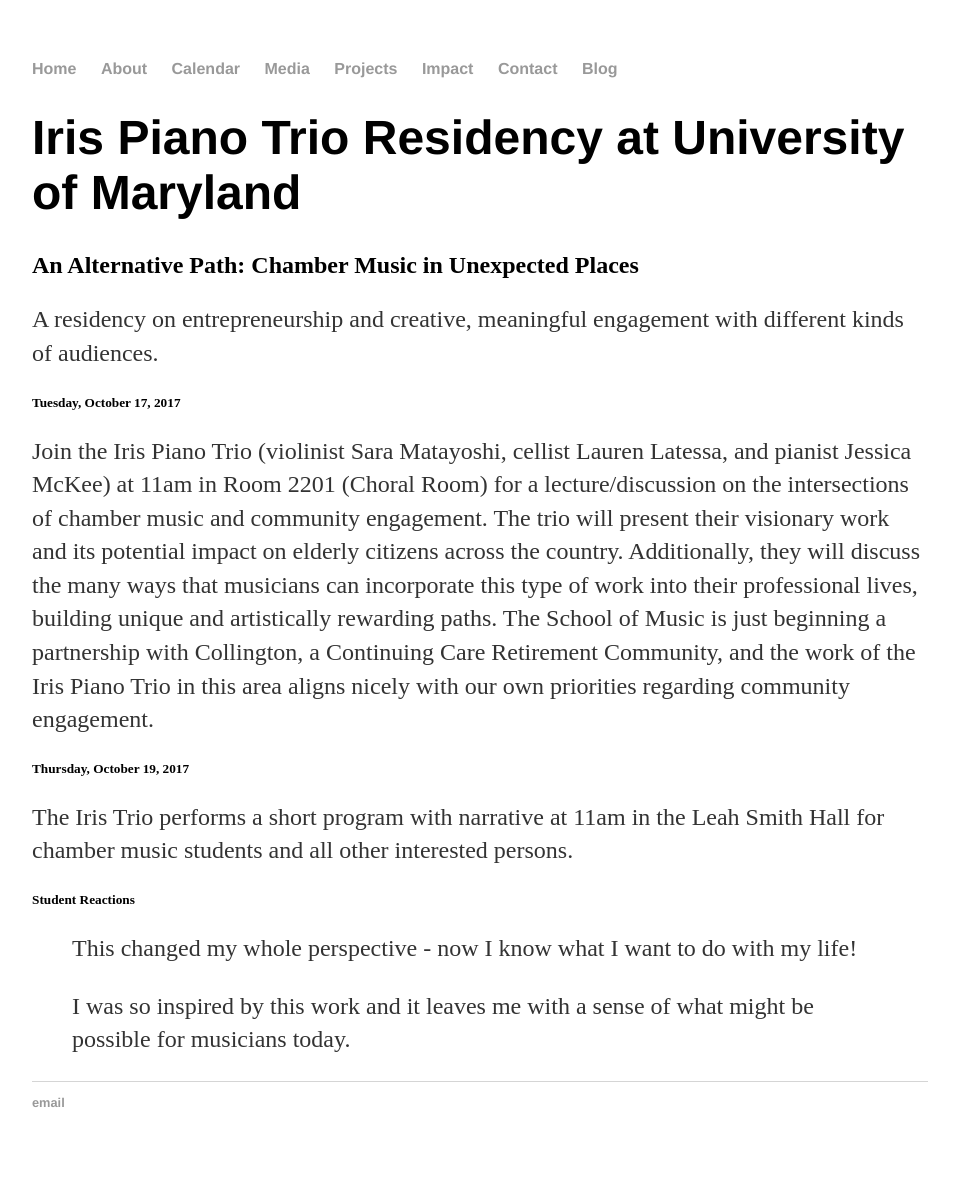
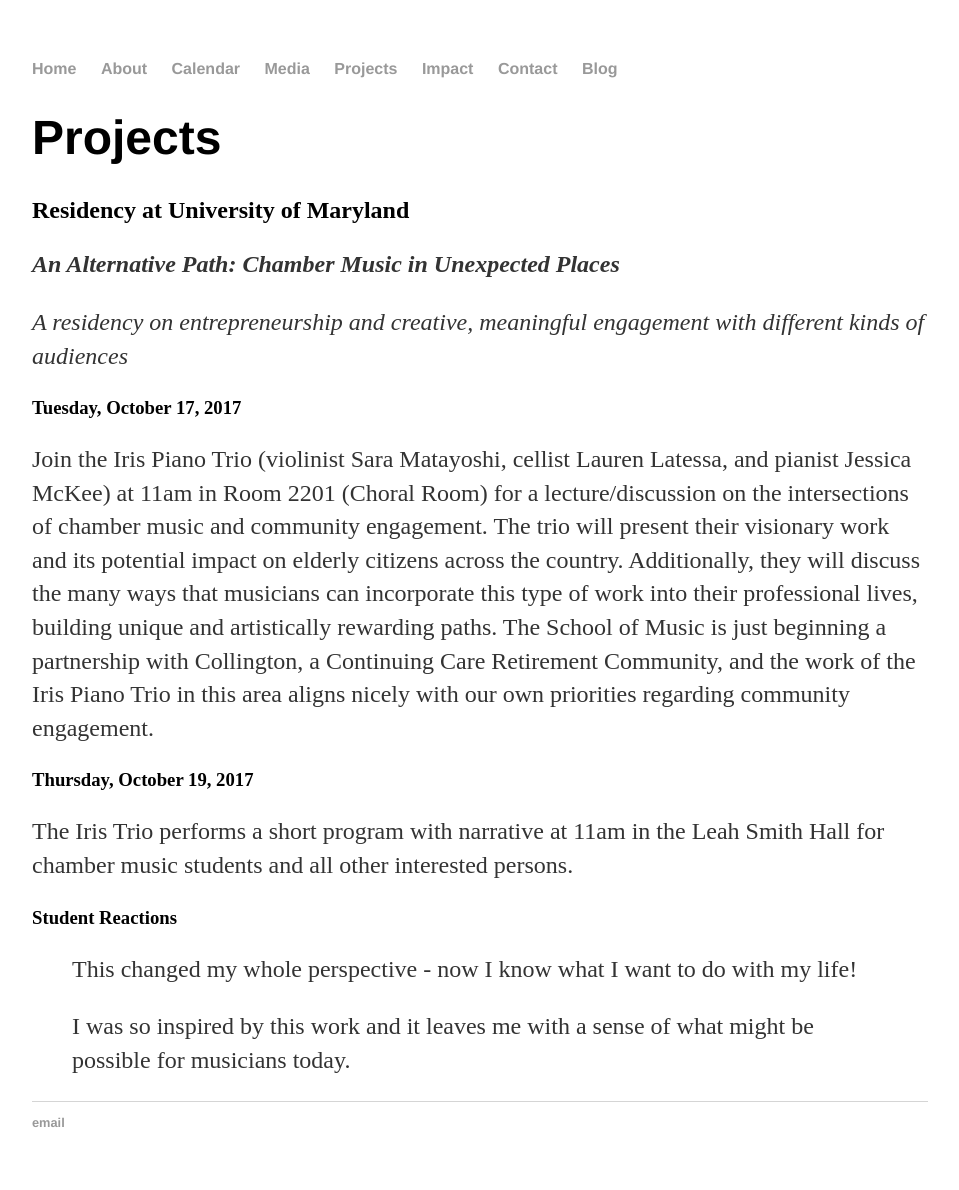
Before and after one commit to irispianotrio/irispianotrio.github.io, a Jekyll site: the page built from projects.md, in a window 1280 px wide. Shown: the whole page, without its empty margins (160-1119 px from the left). Built offline with Jekyll 4.4.1, drawn with Linux system fonts in a browser that asks for light colours.

Commit message:
Minor changes to headings and content

```diff
--- a/projects.md
+++ b/projects.md
@@ -2,22 +2,22 @@
 layout: default
 title: Projects
 ---
+# Projects
 
-# Iris Piano Trio Residency at University of Maryland
+## Residency at University of Maryland
+***An Alternative Path: Chamber Music in Unexpected Places***
 
-## An Alternative Path: Chamber Music in Unexpected Places
+*A residency on entrepreneurship and creative, meaningful engagement with different kinds of audiences*
 
-A residency on entrepreneurship and creative, meaningful engagement with different kinds of audiences.
-
-##### Tuesday, October 17, 2017
+### Tuesday, October 17, 2017
 
 Join the Iris Piano Trio (violinist Sara Matayoshi, cellist Lauren Latessa, and pianist Jessica McKee) at 11am in Room 2201 (Choral Room) for a lecture/discussion on the intersections of chamber music and community engagement. The trio will present their visionary work and its potential impact on elderly citizens across the country. Additionally, they will discuss the many ways that musicians can incorporate this type of work into their professional lives, building unique and artistically rewarding paths. The School of Music is just beginning a partnership with Collington, a Continuing Care Retirement Community, and the work of the Iris Piano Trio in this area aligns nicely with our own priorities regarding community engagement.
 
-##### Thursday, October 19, 2017
+### Thursday, October 19, 2017
 
 The Iris Trio performs a short program with narrative at 11am in the Leah Smith Hall for chamber music students and all other interested persons.
 
-##### Student Reactions
+### Student Reactions
 
 > This changed my whole perspective - now I know what I want to do with my life!
 
```
Also changed, not shown: about.md (+16 -0 lines), calendar.md (+3 -4 lines), contact.md (+1 -13 lines), impact.md (+8 -6 lines), media.md (+13 -2 lines), 1 other file.
